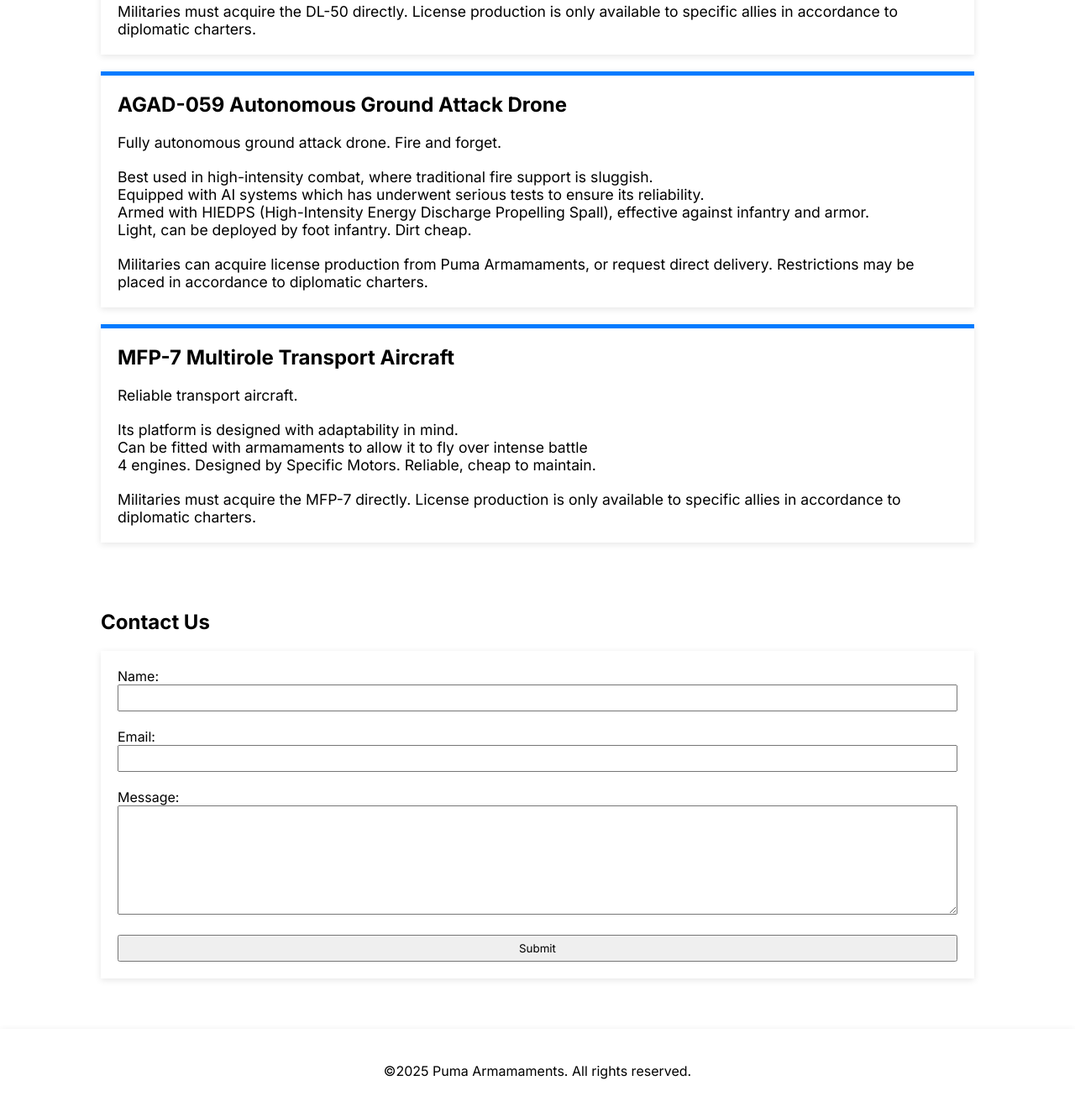
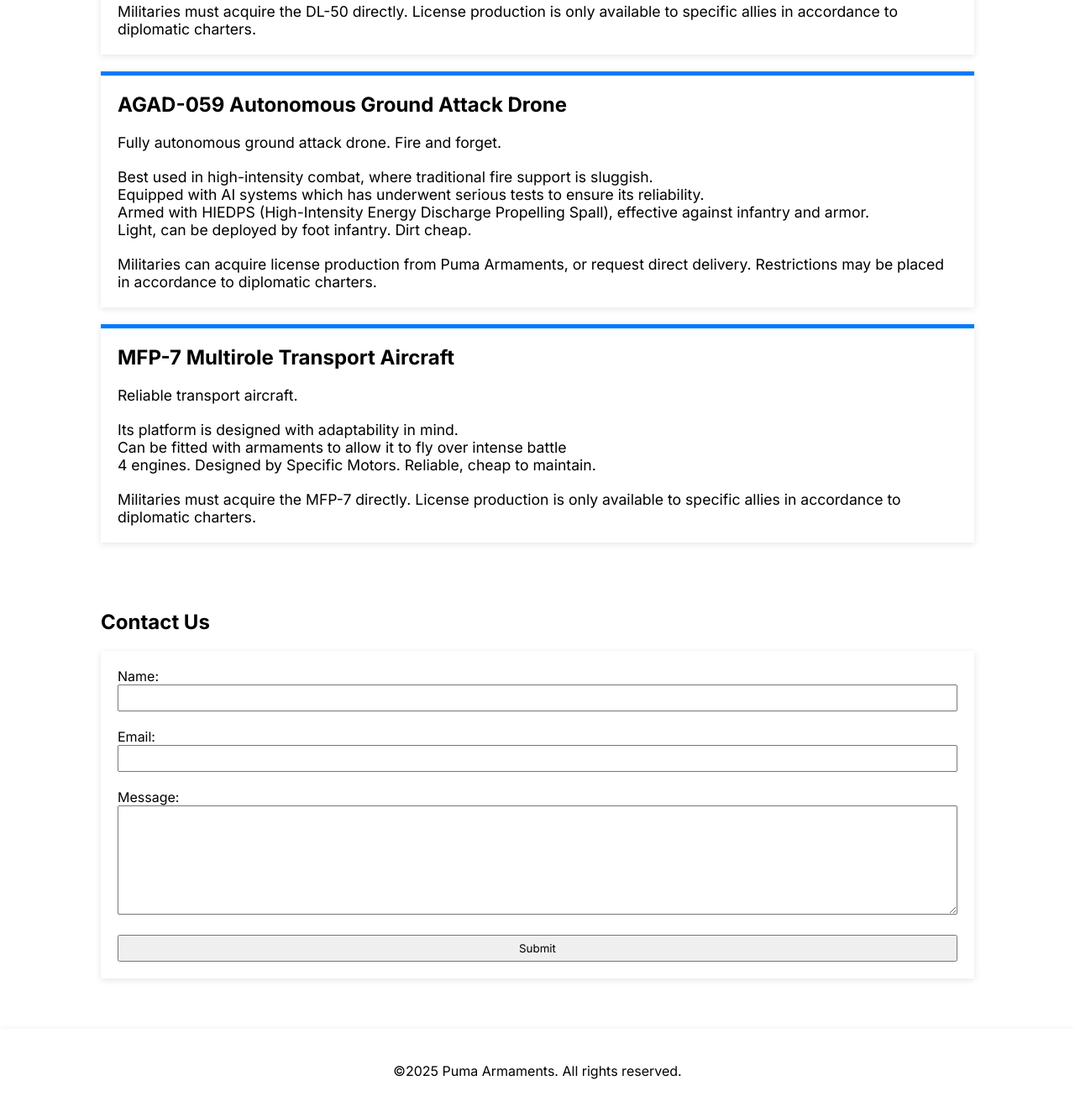
Before and after one commit to Bobuxstation/plab-internet, a plain HTML site: page ro/pumacromman/index.html in a window 1280 px wide. Shown: the part 1474-2798 px from the top of the page at 84% size. Drawn offline with Linux system fonts and the light colour scheme.

Commit message:
fix type
vscode doesn't have type check :(

```diff
--- a/ro/pumacromman/index.html
+++ b/ro/pumacromman/index.html
@@ -225,7 +225,7 @@
             <p>Armed with HIEDPS (High-Intensity Energy Discharge Propelling Spall), effective against infantry and armor.</p>
             <p>Light, can be deployed by foot infantry. Dirt cheap.</p>
             <br>
-            <p>Militaries can acquire license production from Puma Armamaments, or request direct delivery. Restrictions may be placed in accordance to diplomatic charters.</p>
+            <p>Militaries can acquire license production from Puma Armaments, or request direct delivery. Restrictions may be placed in accordance to diplomatic charters.</p>
         </article>
         <article>
             <h2>MFP-7 Multirole Transport Aircraft</h2>
@@ -233,7 +233,7 @@
             <p>Reliable transport aircraft.</p>
             <br>
             <p>Its platform is designed with adaptability in mind.</p>
-            <p>Can be fitted with armamaments to allow it to fly over intense battle</p>
+            <p>Can be fitted with armaments to allow it to fly over intense battle</p>
             <p>4 engines. Designed by Specific Motors. Reliable, cheap to maintain.</p>
             <br>
             <p>Militaries must acquire the MFP-7 directly. License production is only available to specific allies in accordance to diplomatic charters.</p>
@@ -253,7 +253,7 @@
         </form>
     </section>
     <section style="box-shadow: 0 2px 8px rgba(0, 0, 0, 0.1); width: 100vw; max-width: 100%; margin-top: 30px; padding: 40px;">
-        <p style="text-align: center;">©2025 Puma Armamaments. All rights reserved.</p>
+        <p style="text-align: center;">©2025 Puma Armaments. All rights reserved.</p>
     </section>
 </body>
 </html>
```
